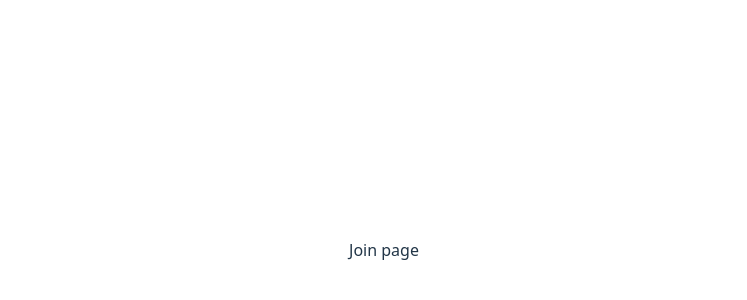
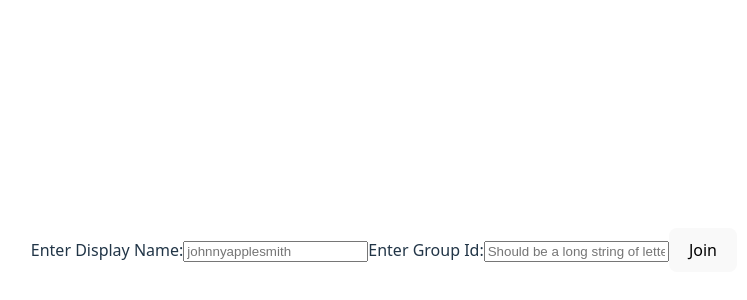
Before and after one commit to isaha-umass/pictofriends, a React (Vite) app in the folder app/: page /join in a window 1280 px wide. Shown: the part 150-450 px from the top of the page, without its empty margins (256-1003 px from the left). Built offline with nearby package versions, Linux system fonts and the light colour scheme.

Commit message:
just join.jsx

```diff
--- a/app/src/components/join/Join.jsx
+++ b/app/src/components/join/Join.jsx
@@ -1,8 +1,21 @@
 import { Link } from 'react-router-dom'
+import "./Join.css"
+
+const createUser = ()=> {}
 
 function Join() {
     return (
-        <div>Join page</div>
+        <div>
+            <form>
+                <label for="displayname">Enter Display Name:</label>
+                <input type = "text" id = "displayname" placeholder='johnnyapplesmith'></input>
+
+                <label for="group">Enter Group Id:</label>
+                <input type = "text" id = "group" placeholder='Should be a long string of letters and numbers'></input>
+
+                <button type = "submit" onClick = {createUser}> Join </button>
+            </form>
+        </div>
     )
 }
 
```
